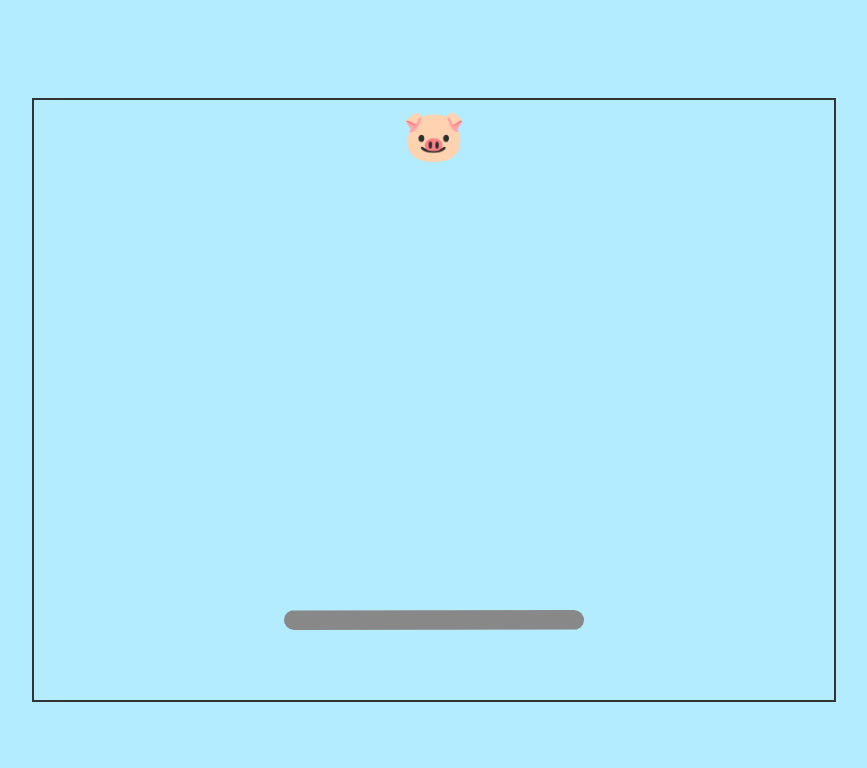
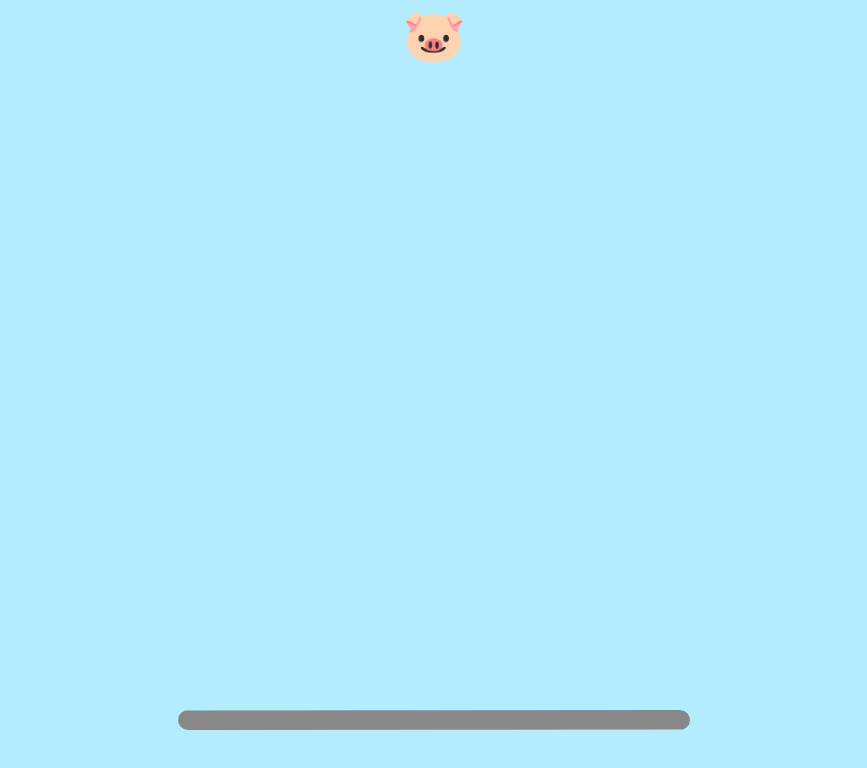
Before and after one commit to RyunosukeKatada/manaryu_tower_battle, a plain HTML site: page index.html in a window 1280 px wide. Shown: the whole page, without its empty margins (206-1073 px from the left). Drawn offline with nearby package versions, Linux system fonts and the light colour scheme.

Commit message:
index.html を更新
スクロールロック　動的に動かすように変更

```diff
--- a/index.html
+++ b/index.html
@@ -2,25 +2,23 @@
 <html lang="ja">
 <head>
   <meta charset="UTF-8">
+  <meta name="viewport" content="width=device-width, initial-scale=1.0, user-scalable=no">
   <title>のすけタワーバトル</title>
   <style>
     html, body {
       margin: 0;
       padding: 0;
       background: #b3ecff;
-      display: flex;
-      align-items: center;
-      justify-content: center;
-      height: 100vh;
+      overflow: hidden; /* ← スクロール防止 */
+      height: 100%;
+      touch-action: none; /* ← スマホスクロール防止 */
     }
     canvas {
-      background: #b3ecff;
-      border: 2px solid #333;
       display: block;
     }
     #gameover, #title {
       position: absolute;
-      font-size: 48px;
+      font-size: 32px;
       color: red;
       font-weight: bold;
       top: 40%;
@@ -31,13 +29,14 @@
       border-radius: 12px;
       z-index: 10;
       display: none;
+      text-align: center;
     }
     #reset {
       position: absolute;
       top: 55%;
       left: 50%;
       transform: translate(-50%, -50%);
-      font-size: 20px;
+      font-size: 18px;
       padding: 12px 24px;
       background: #ffffffcc;
       border: 2px solid #888;
@@ -52,12 +51,15 @@
   <div id="title">のすけタワーバトル</div>
   <div id="gameover">GAME OVER</div>
   <button id="reset">リセット</button>
+
+  <!-- Matter.js 読み込み -->
   <script src="https://cdnjs.cloudflare.com/ajax/libs/matter-js/0.19.0/matter.min.js"></script>
+
   <script>
     const { Engine, Render, Runner, World, Bodies, Body, Events } = Matter;
 
-    const GAME_WIDTH = 800;
-    const GAME_HEIGHT = 600;
+    const GAME_WIDTH = window.innerWidth;
+    const GAME_HEIGHT = window.innerHeight;
 
     const engine = Engine.create();
     const { world } = engine;
@@ -78,7 +80,7 @@
     const runner = Runner.create();
     Runner.run(runner, engine);
 
-    const platformWidth = 300;
+    const platformWidth = GAME_WIDTH * 0.4;
     const platformHeight = 20;
     const platform = Bodies.rectangle(GAME_WIDTH / 2, GAME_HEIGHT - 80, platformWidth, platformHeight, {
       isStatic: true,
@@ -98,24 +100,29 @@
     const titleDiv = document.getElementById("title");
     const resetButton = document.getElementById("reset");
 
-    // 次に落とすブロックの情報を保持
+    // タッチ＆マウス座標取得
+    function updateMouseX(e) {
+      if (e.touches && e.touches.length > 0) {
+        mouseX = e.touches[0].clientX - render.canvas.getBoundingClientRect().left;
+      } else {
+        mouseX = e.clientX - render.canvas.getBoundingClientRect().left;
+      }
+    }
+
+    window.addEventListener('mousemove', updateMouseX);
+    window.addEventListener('touchmove', updateMouseX);
+
+    // 次のブロック表示用
     let nextEmojiObj = createNextEmoji();
 
-    // マウスX座標追従
-    window.addEventListener('mousemove', (e) => {
-      const rect = render.canvas.getBoundingClientRect();
-      mouseX = e.clientX - rect.left;
-    });
-
-    // クリックで落下
-    window.addEventListener('click', () => {
+    function handleDrop(e) {
+      e.preventDefault();
       if (gameOver) return;
       if (!firstDrop) {
         titleDiv.style.display = "none";
         firstDrop = true;
       }
 
-      // 事前生成されたブロックを落とす
       const { emoji, width, height, angle, texture } = nextEmojiObj;
       const block = Bodies.rectangle(mouseX, 0, width, height, {
         restitution: 0.2,
@@ -132,14 +139,14 @@
       World.add(world, block);
       animals.push(block);
 
-      // 次のブロックを準備
       nextEmojiObj = createNextEmoji();
-    });
+    }
 
-    // GAME OVER 判定
+    window.addEventListener('click', handleDrop);
+    window.addEventListener('touchstart', handleDrop, { passive: false });
+
     Events.on(engine, 'beforeUpdate', () => {
       if (gameOver) return;
-
       for (const body of animals) {
         const bottom = body.position.y + body.bounds.max.y - body.position.y;
         if (bottom > platform.position.y + platformHeight / 2 + 20 &&
@@ -153,19 +160,16 @@
       }
     });
 
-    // "次に落ちるブロック"をCanvasで表示
     Events.on(render, 'afterRender', () => {
       if (gameOver || !nextEmojiObj) return;
-
       const ctx = render.context;
       const { emoji, width, height } = nextEmojiObj;
       ctx.font = `${Math.min(width, height)}px serif`;
       ctx.textAlign = 'center';
       ctx.textBaseline = 'middle';
-      ctx.fillText(emoji, mouseX, 40); // 高さ固定・Xはマウスに追従
+      ctx.fillText(emoji, mouseX, 40);
     });
 
-    // 絵文字用テクスチャ生成
     function createEmojiDataURL(emoji, width, height) {
       const canvas = document.createElement('canvas');
       canvas.width = width;
@@ -178,9 +182,8 @@
       return canvas.toDataURL();
     }
 
-    // 次に落とす絵文字の生成
     function createNextEmoji() {
-      const baseSize = 48;
+      const baseSize = Math.min(GAME_WIDTH, GAME_HEIGHT) * 0.06;
       const scale = 0.7 + Math.random() * 0.6;
       const width = baseSize * scale * (0.8 + Math.random() * 0.4);
       const height = baseSize * scale;
@@ -190,7 +193,6 @@
       return { emoji, width, height, angle, texture };
     }
 
-    // リセット処理
     resetButton.addEventListener('click', () => {
       for (const body of animals) {
         World.remove(world, body);
```
